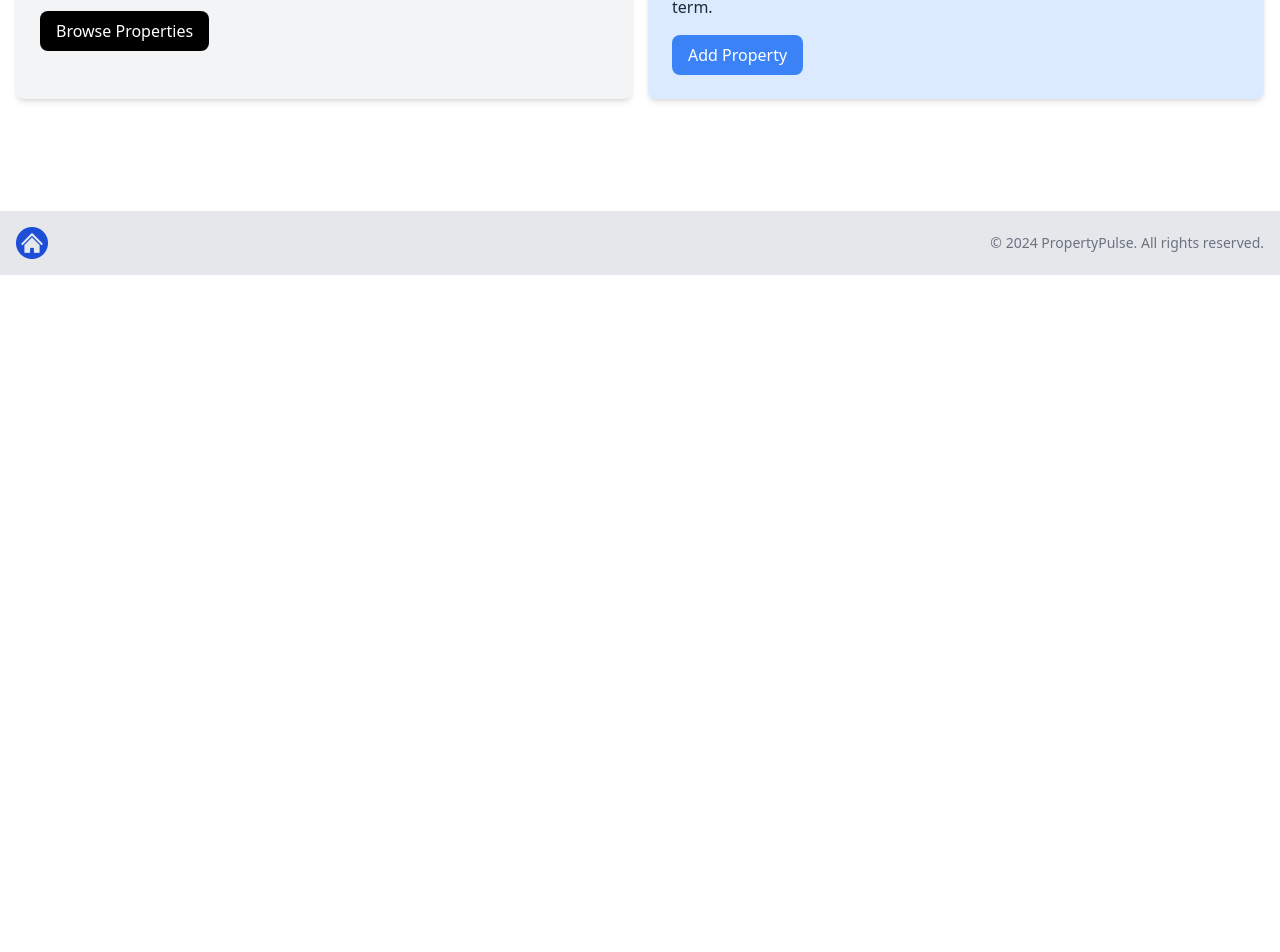
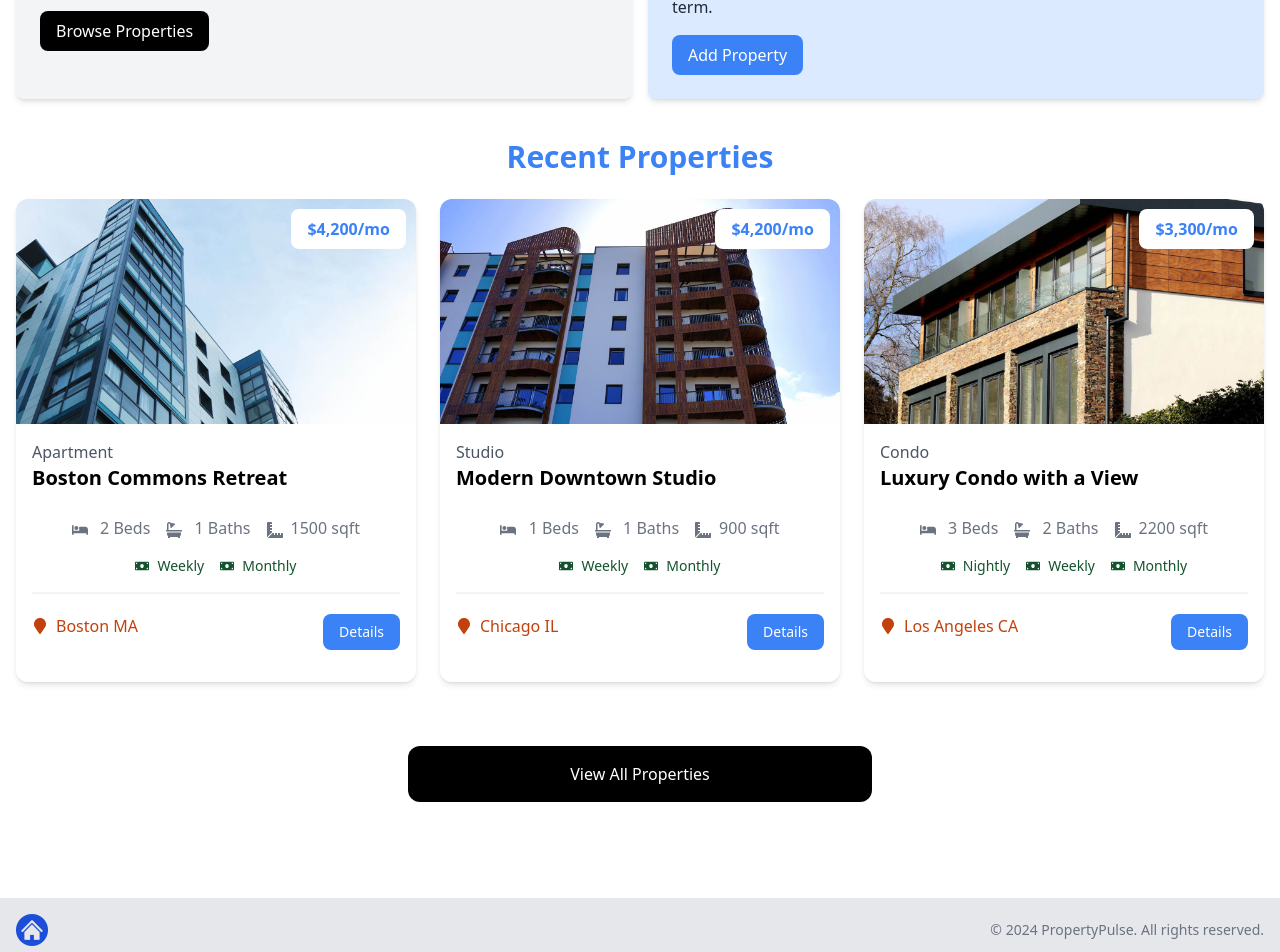
Before and after one commit to mvmonteiro/pulse-properties, a Next.js app in the folder project/: page / in a window 1280 px wide. Shown: the part 546-1498 px from the top of the page. Before the commit the page ends 821 px from the top, so only its background shows below. Built offline with nearby package versions, Linux system fonts and the light colour scheme.

Commit message:
feat: random 3 properties in the home page

```diff
--- a/project/app/page.tsx
+++ b/project/app/page.tsx
@@ -1,4 +1,5 @@
 import Hero from "@/components/Hero";
+import HomeProperties from "@/components/HomeProperties";
 import InfoBoxes from "@/components/InfoBoxes";
 
 export default function HomePage() {
@@ -6,6 +7,7 @@ export default function HomePage() {
     <div>
       <Hero />
       <InfoBoxes />
+      <HomeProperties />
     </div>
   );
 }
--- /dev/null
+++ b/project/components/HomeProperties.tsx
@@ -0,0 +1,44 @@
+import React from 'react'
+import properties from '@/utils/mocks/properties.json'
+import PropertyCard from './PropertyCard'
+import Link from 'next/link'
+
+const HomeProperties = () => {
+    const recentProperties = properties
+        .sort(() => Math.random() - Math.random())
+        .slice(0, 3)
+
+    return (
+        <>
+            <section className="px-4 py-6">
+                <div className="container-xl lg:container m-auto">
+                    <h2 className="text-3xl font-bold text-blue-500 mb-6 text-center">
+                        Recent Properties
+                    </h2>
+                    <div className="grid grid-cols-1 md:grid-cols-3 gap-6">
+                        {recentProperties.length === 0 ? (
+                            <p>No properties found</p>
+                        )
+                            :
+                            recentProperties.map((property) => (
+                                <div key={property.name}>
+                                    <PropertyCard property={property} />
+                                </div>
+                            ))
+                        }
+                    </div>
+                </div>
+            </section>
+            <section className="m-auto max-w-lg my-10 px-6">
+                <Link
+                    href="/properties"
+                    className="block bg-black text-white text-center py-4 px-6 rounded-xl hover:bg-gray-700"
+                >
+                    View All Properties
+                </Link>
+            </section>
+        </>
+    )
+}
+
+export default HomeProperties
```
